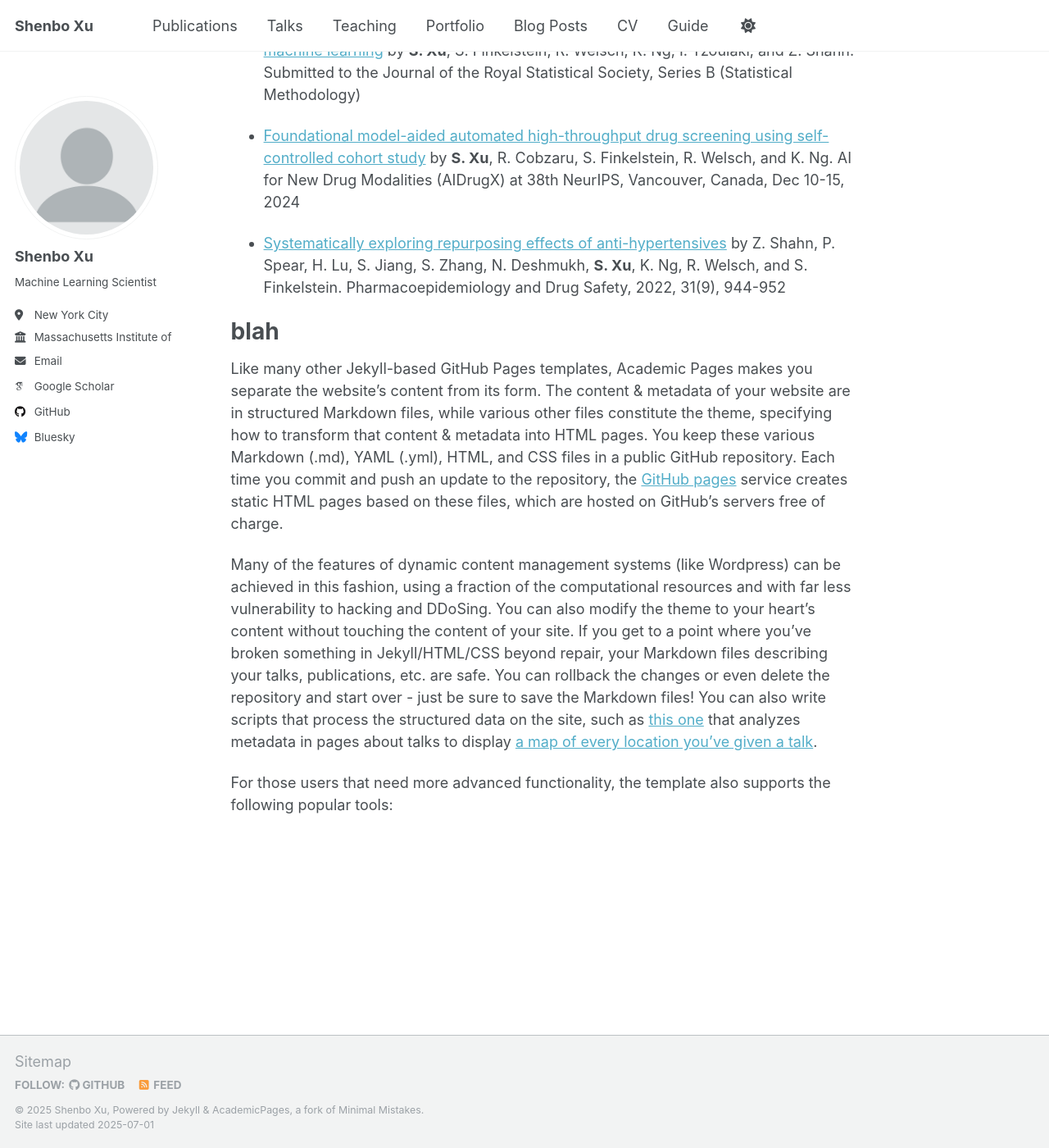
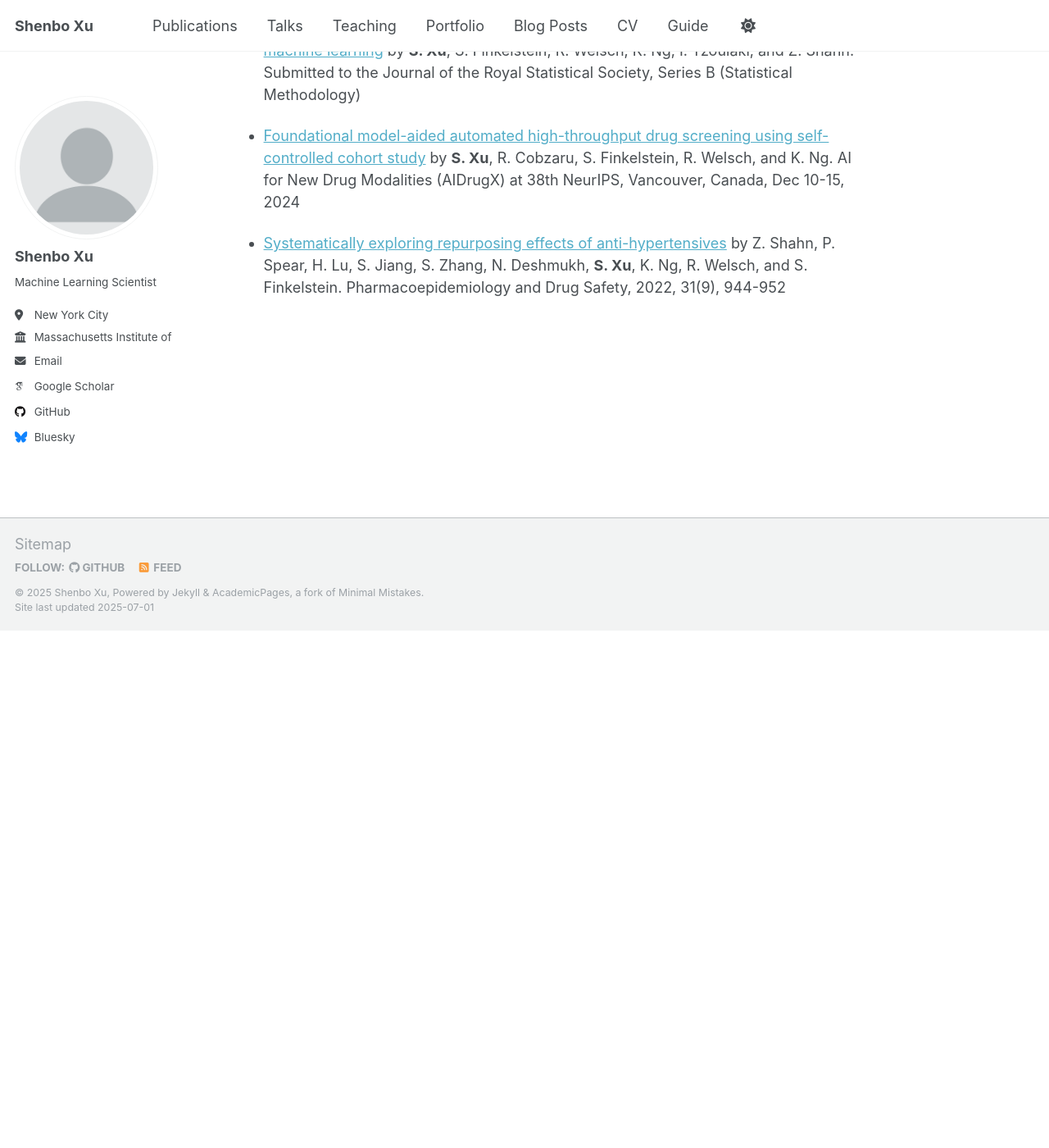
Before and after one commit to xushenbo/xushenbo.github.io, a Jekyll site: the page built from _pages/about.md, in a window 1280 px wide and 1400 px high, scrolled down 849 px. Shown: the whole window at 82% size. Built offline with Jekyll 4.4.1, drawn with Linux system fonts in a browser that asks for light colours; some web fonts are replaced; a script that is not in the unit is left out; after the commit the page ends 1618 px from its top, so only the background shows below that; part of the change alters nothing that is shown.

Commit message:
Update about.md

```diff
--- a/_pages/about.md
+++ b/_pages/about.md
@@ -1,6 +1,6 @@
 ---
 permalink: /
-title: "Idio"
+title: "About me"
 author_profile: true
 redirect_from:
   - /about/
@@ -36,6 +36,8 @@ Selected Publications
 - [Systematically exploring repurposing effects of anti-hypertensives](https://onlinelibrary.wiley.com/doi/10.1002/pds.5491)
   by Z. Shahn, P. Spear, H. Lu, S. Jiang, S. Zhang, N. Deshmukh, **S. Xu**, K. Ng, R. Welsch, and S. Finkelstein. Pharmacoepidemiology and Drug Safety, 2022, 31(9), 944-952
 
+
+<!--
 blah
 ======
 Like many other Jekyll-based GitHub Pages templates, Academic Pages makes you separate the website's content from its form. The content & metadata of your website are in structured Markdown files, while various other files constitute the theme, specifying how to transform that content & metadata into HTML pages. You keep these various Markdown (.md), YAML (.yml), HTML, and CSS files in a public GitHub repository. Each time you commit and push an update to the repository, the [GitHub pages](https://pages.github.com/) service creates static HTML pages based on these files, which are hosted on GitHub's servers free of charge.
@@ -44,7 +46,6 @@ Many of the features of dynamic content management systems (like Wordpress) can
 
 For those users that need more advanced functionality, the template also supports the following popular tools:
 
-<!--
 - [MathJax](https://www.mathjax.org/) for mathematical equations
 - [Mermaid](https://mermaid.js.org/) for diagraming
 - [Plotly](https://plotly.com/javascript/) for plotting
```
